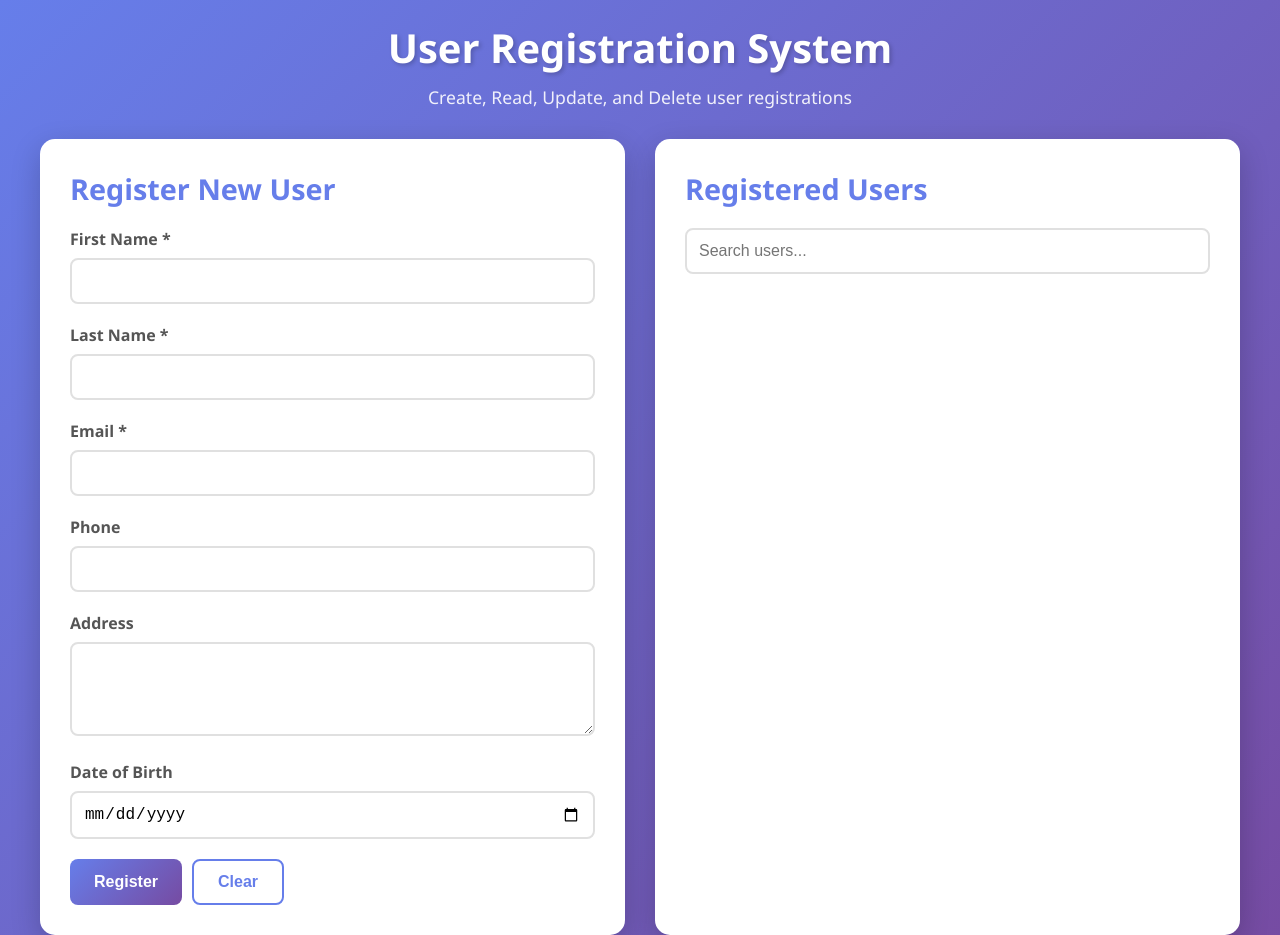
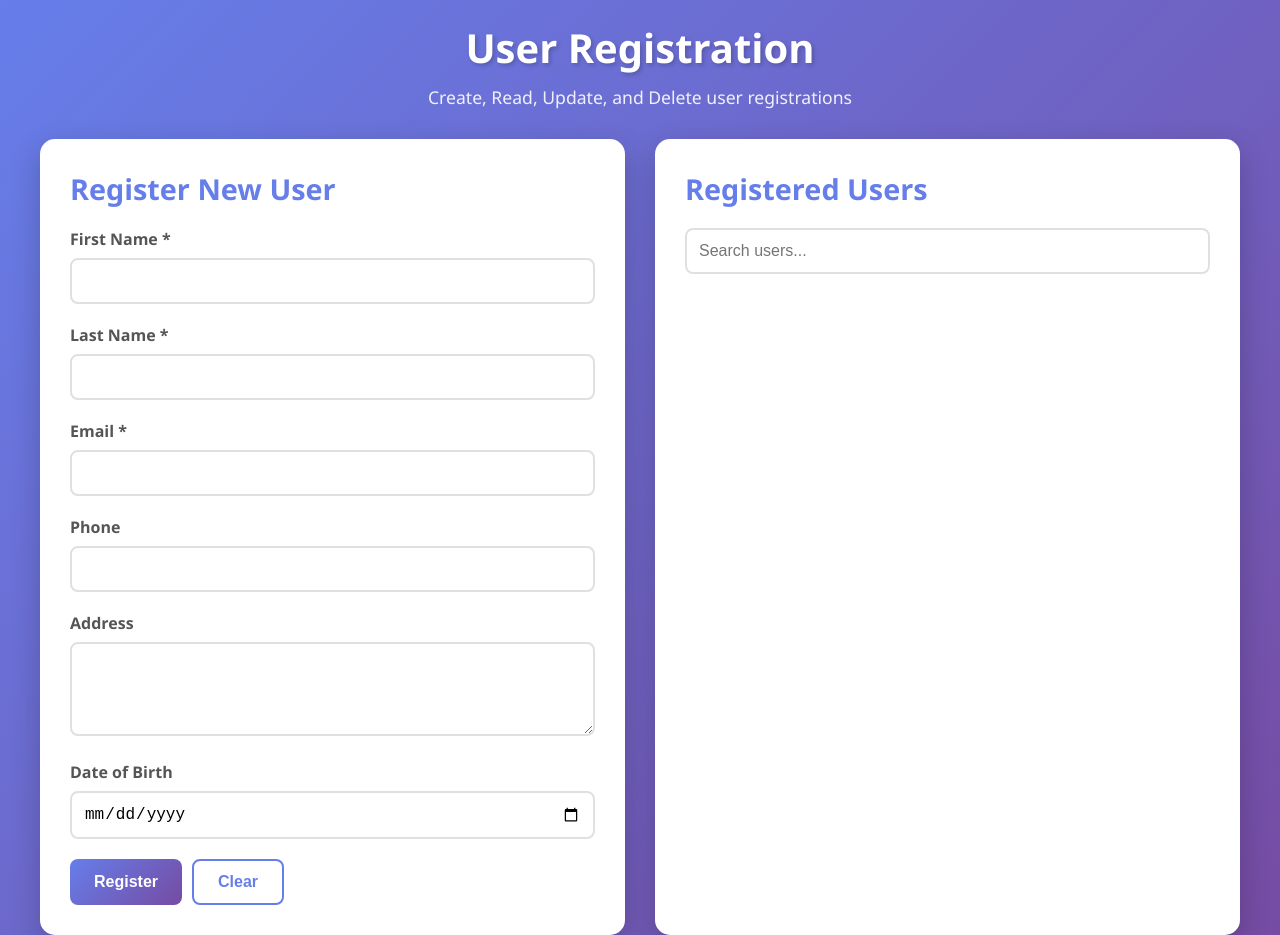
Before and after one commit to ramcharanw11/EXPRESS_VALIDATION, a website: page public/index.html in a window 1280 px wide. Shown: the top 935 px of the page. Drawn offline with Linux system fonts and the light colour scheme; no server answers.

Commit message:
Done with the final changes

```diff
--- a/public/index.html
+++ b/public/index.html
@@ -9,7 +9,7 @@
 <body>
     <div class="container">
         <header>
-            <h1>User Registration System</h1>
+            <h1>User Registration</h1>
             <p>Create, Read, Update, and Delete user registrations</p>
         </header>
 
```
